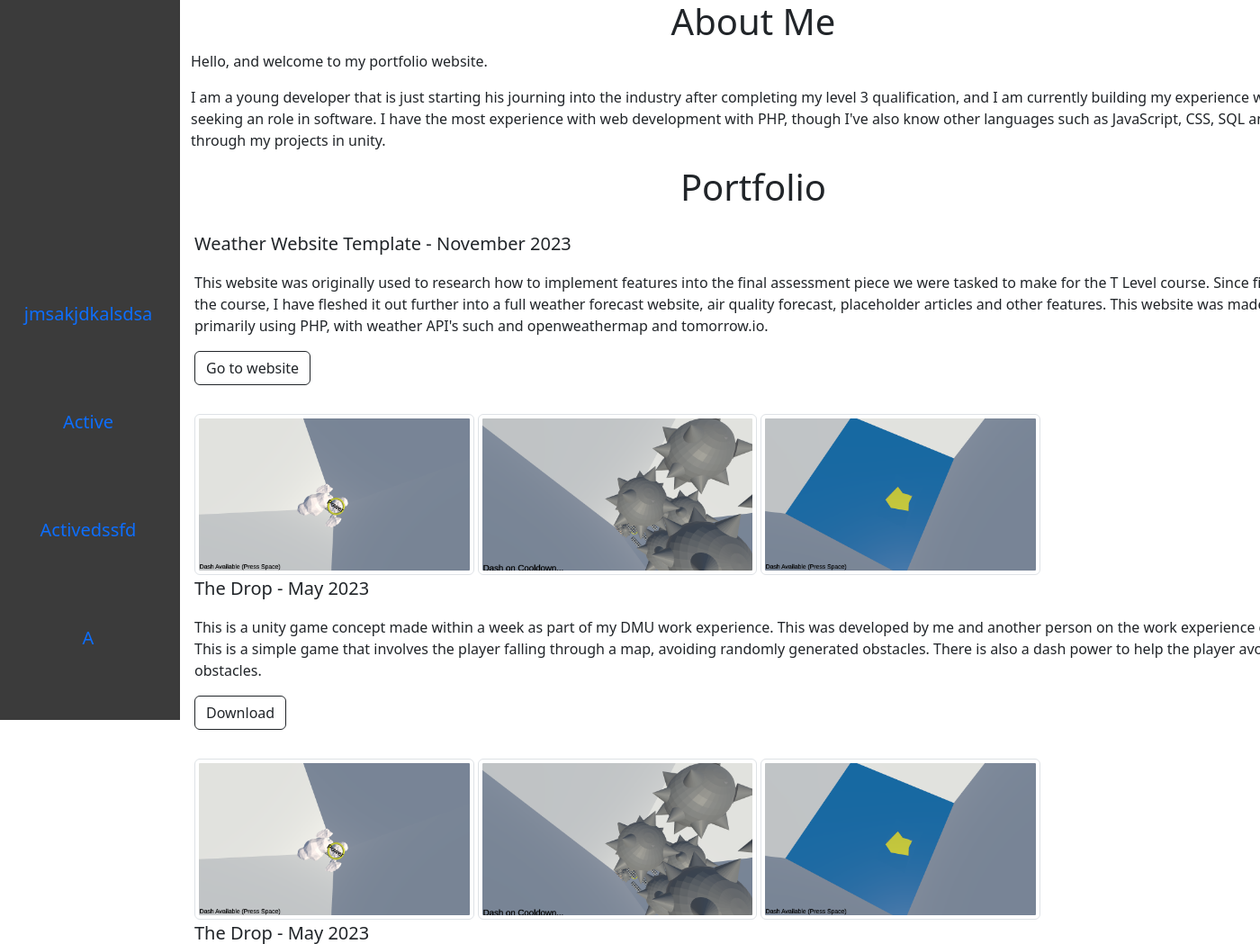
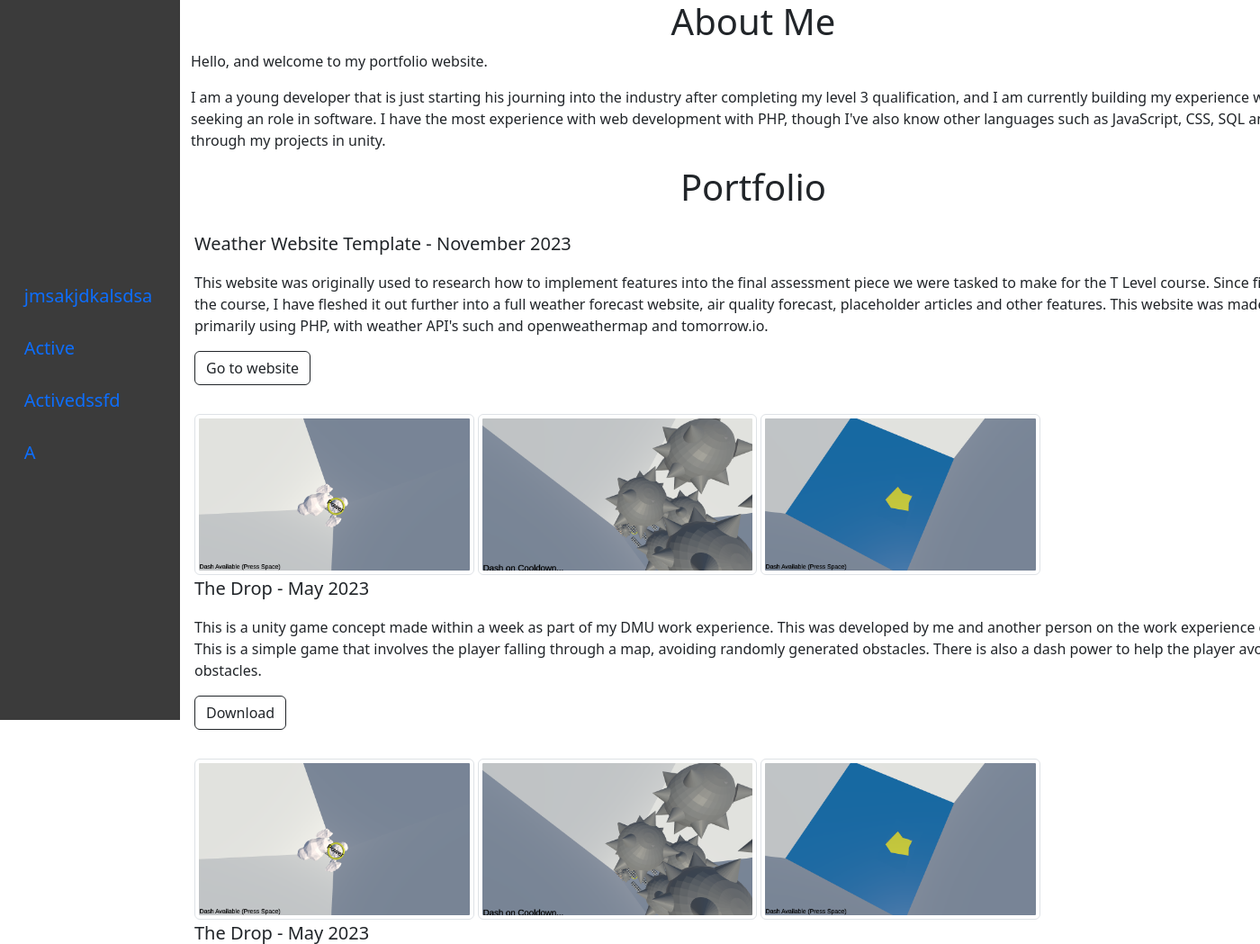
Before and after one commit to J-Thomas-Teratoid/J-Thomas-Teratoid.github.io, a PHP site: page / in a window 1400 px wide; the page is wider, and only the part inside the window is pictured. Shown: the top 1049 px of that part at 90% size. Run offline with PHP 8.4, Linux system fonts and the light colour scheme.

Commit message:
Nav improvements

```diff
--- a/css/mystyles.css
+++ b/css/mystyles.css
@@ -11,7 +11,6 @@ body {
     left: 0;
     overflow-x: hidden;
     background-color: rgb(59, 59, 59) !important ;
-    padding-top: 320px;
     text-align: center;
 
 }
@@ -20,7 +19,12 @@ body {
     padding: 6px 8px 6px 16px;
     text-decoration: none;
     font-size: 20px;
-    display: inline-block;
+    display: flex;
+    justify-content: space-between;
+}
+
+#buttons{
+    margin-top: 300px;
 }
 
 .main {
--- a/index.html
+++ b/index.html
@@ -11,6 +11,7 @@
     <div class = "container-fluid">
         <div class='row'>
             <ul class='nav justify-content-center'>
+                <div id = 'buttons'>
                     <li class='nav-item'>
                         <a class='nav-link active' aria-current='page' href='#'>jmsakjdkalsdsa</a>
                     </li>
@@ -23,6 +24,7 @@
                     <li class='nav-item'>
                         <a class='nav-link active' aria-current='page' href='#'>A</a>
                     </li>
+                </div>
             </ul>
             <div class = "main">
                 <h1 class = 'text-center'>About Me</h1>
```
Lines whose indentation alone changed are shown as unchanged.
